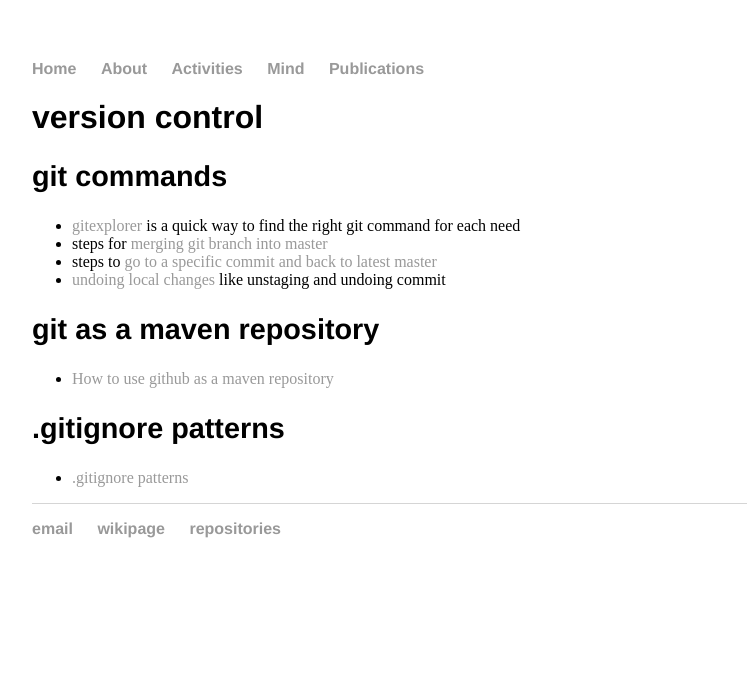
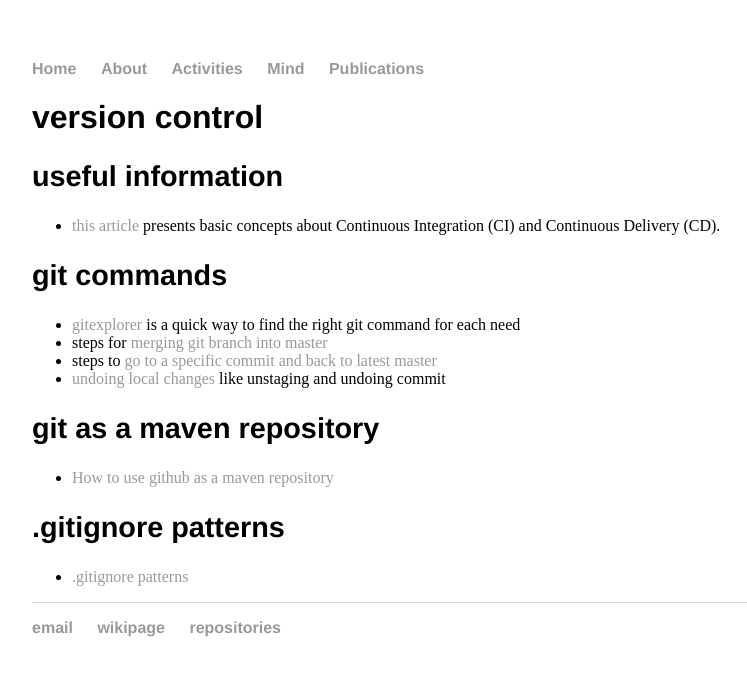
Before and after one commit to cleberjamaral/cleberjamaral.github.io, a Jekyll site: the page built from knowledge/programming/git.md, in a window 1280 px wide. Shown: the top 676 px of the page, without its empty margins (160-907 px from the left). Built offline with Jekyll 4.4.1, drawn with Linux system fonts in a browser that asks for light colours; our own code applies the rules of GitHub Pages for plain Markdown files.

Commit message:
GitBook: [master] one page modified

```diff
--- a/knowledge/programming/git.md
+++ b/knowledge/programming/git.md
@@ -3,6 +3,10 @@ description: 'git stuffs [draft article]'
 ---
 
 # version control
+
+## useful information
+
+* [this article](https://thenewstack.io/a-primer-continuous-integration-and-continuous-delivery-ci-cd/) presents basic concepts about Continuous Integration \(CI\) and Continuous Delivery \(CD\).
 
 ## git commands
 
```
